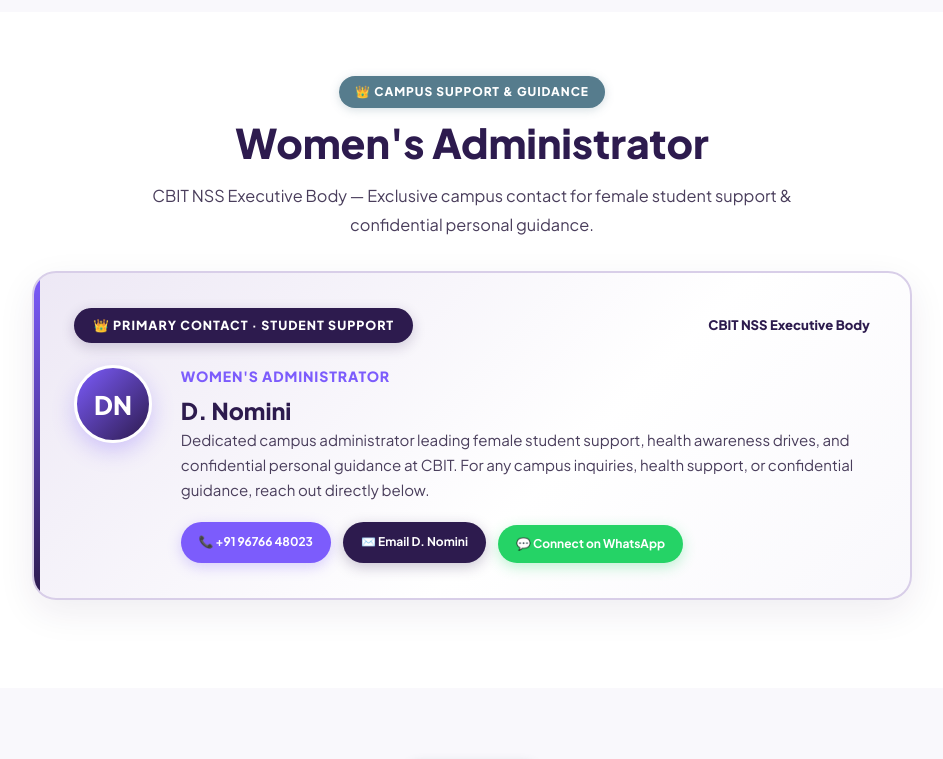
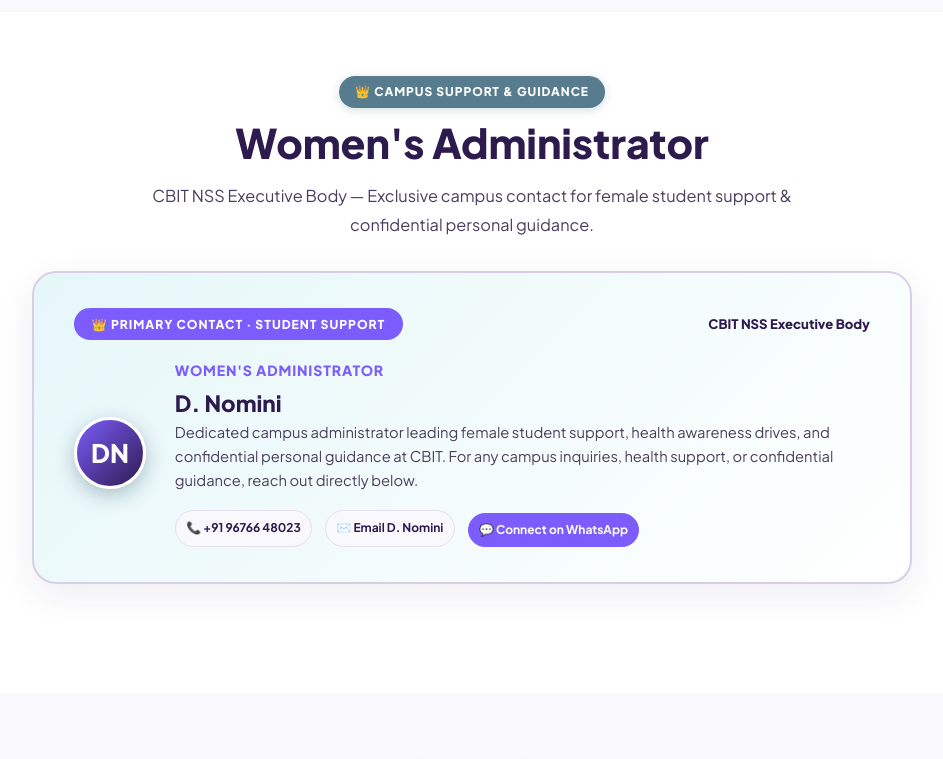
Before and after one commit to vroom0456/CBITNSS-World-PMOS-Day, a Next.js app: page /about in a window 1280 px wide. Shown: the part 480-1239 px from the top of the page, without its empty margins (168-1111 px from the left). Built offline with nearby package versions, Linux system fonts and the light colour scheme.

Commit message:
fix(about): restore exact theme colors for D. Nomini component and simplify team members to plain list

```diff
--- a/src/app/about/page.tsx
+++ b/src/app/about/page.tsx
@@ -75,8 +75,8 @@
                     Dedicated campus administrator leading female student support, health awareness drives, and confidential personal guidance at CBIT. For any campus inquiries, health support, or confidential guidance, reach out directly below.
                   </p>
                   <div className="spotlight-actions">
-                    <a href="tel:+919676648023" className="btn-contact-pill phone-pill">📞 +91 96766 48023</a>
-                    <a href="mailto:nominiderangula@gmail.com" className="btn-contact-pill email-pill">✉️ Email D. Nomini</a>
+                    <a href="tel:+919676648023" className="btn-contact-pill">📞 +91 96766 48023</a>
+                    <a href="mailto:nominiderangula@gmail.com" className="btn-contact-pill">✉️ Email D. Nomini</a>
                     <a href="https://wa.me/919676648023?text=Hi%20Nomini,%20I%20have%20a%20query%20regarding%20PMOS" target="_blank" rel="noopener noreferrer" className="btn-contact-pill whatsapp-pill">💬 Connect on WhatsApp</a>
                   </div>
                 </div>
--- a/src/app/globals.css
+++ b/src/app/globals.css
@@ -394,134 +394,88 @@
     .resource-card h5{font-size:0.93rem;font-weight:800;color:var(--nss-navy);margin-bottom:0.3rem;}
     .resource-card p{font-size:0.84rem;color:var(--text-body);line-height:1.62;}
 
-    /* WOMEN ADMIN SPOTLIGHT CARD — MATCHING SITE THEME */
+    /* WOMEN ADMIN SPOTLIGHT CARD */
     .women-admin-spotlight{
-      background: linear-gradient(135deg, var(--soft-teal-bg) 0%, #FFFFFF 60%, var(--bg-main) 100%);
+      background: linear-gradient(135deg, #E6F7F9 0%, #FFFFFF 100%);
       border: 2px solid var(--soft-teal-border);
       border-radius: var(--r-lg);
       padding: 2.2rem 2.5rem;
-      margin-bottom: 1.5rem;
-      box-shadow: var(--shadow-card);
+      margin-bottom: 2.8rem;
+      box-shadow: 0 10px 32px rgba(15,56,84,0.10);
       position: relative;
       overflow: hidden;
       transition: transform 0.35s var(--ease-spring), box-shadow 0.3s ease;
       text-align: left;
     }
-    .women-admin-spotlight::before {
-      content: '';
-      position: absolute;
-      top: 0;
-      left: 0;
-      width: 6px;
-      height: 100%;
-      background: linear-gradient(180deg, var(--nss-blue-accent) 0%, var(--nss-navy) 100%);
-    }
     .women-admin-spotlight:hover{
       transform: translateY(-4px);
-      box-shadow: 0 16px 40px rgba(45, 27, 78, 0.12);
+      box-shadow: 0 16px 40px rgba(15,56,84,0.16);
     }
     .spotlight-top{
       display: flex;
       align-items: center;
       justify-content: space-between;
-      margin-bottom: 1.4rem;
+      margin-bottom: 1.2rem;
       flex-wrap: wrap;
       gap: 0.5rem;
     }
     .spotlight-badge{
-      background: var(--nss-navy);
-      color: #FFFFFF;
-      padding: 0.42rem 1.2rem;
+      background: var(--soft-teal-accent);
+      color: #fff;
+      padding: 0.35rem 1.1rem;
       border-radius: var(--r-pill);
-      font-size: 0.78rem;
+      font-size: 0.76rem;
       font-weight: 800;
       text-transform: uppercase;
       letter-spacing: 0.08em;
       display: inline-flex;
       align-items: center;
       gap: 0.4rem;
-      box-shadow: 0 4px 14px rgba(45, 27, 78, 0.2);
     }
     .spotlight-body{
       display: flex;
-      align-items: flex-start;
+      align-items: center;
       gap: 1.8rem;
     }
     .spotlight-avatar{
-      width: 78px;
-      height: 78px;
+      width: 72px;
+      height: 72px;
       border-radius: 50%;
-      background: linear-gradient(135deg, var(--nss-blue-accent) 0%, var(--nss-navy) 100%);
-      color: #FFFFFF;
-      font-size: 1.6rem;
-      font-weight: 800;
+      background: linear-gradient(135deg, var(--soft-teal-accent), var(--nss-navy));
+      color: #fff;
       display: flex;
       align-items: center;
       justify-content: center;
+      font-size: 1.6rem;
+      font-weight: 800;
+      box-shadow: 0 6px 20px rgba(15,56,84,0.30);
       flex-shrink: 0;
-      box-shadow: 0 8px 22px rgba(124, 92, 252, 0.3);
-      border: 3px solid #FFFFFF;
-    }
-    .spotlight-info {
-      flex: 1;
-    }
-    .spotlight-info h3.name {
-      font-size: 1.45rem;
+      border: 3px solid #fff;
+    }
+    .spotlight-info h3.name{
+      font-size: 1.4rem;
       font-weight: 800;
       color: var(--nss-navy);
       margin-bottom: 0.2rem;
     }
-    .spotlight-info p.role {
+    .spotlight-info p.role{
       font-size: 0.88rem;
       font-weight: 800;
-      color: var(--nss-blue-accent);
+      color: var(--soft-teal-accent);
       text-transform: uppercase;
       letter-spacing: 0.06em;
-      margin-bottom: 0.5rem;
-    }
-    .spotlight-info p.desc {
-      font-size: 0.94rem;
+      margin-bottom: 0.4rem;
+    }
+    .spotlight-info p.desc{
+      font-size: 0.92rem;
       color: var(--text-body);
       line-height: 1.65;
-      margin-bottom: 1.2rem;
-    }
-    .spotlight-actions {
+      margin-bottom: 1.1rem;
+    }
+    .spotlight-actions{
       display: flex;
       gap: 0.8rem;
       flex-wrap: wrap;
-    }
-    .btn-contact-pill.phone-pill {
-      background: var(--nss-blue-accent) !important;
-      color: #FFFFFF !important;
-      border: none !important;
-      padding: 0.55rem 1.1rem !important;
-      box-shadow: 0 4px 14px rgba(124, 92, 252, 0.28) !important;
-    }
-    .btn-contact-pill.phone-pill:hover {
-      background: var(--nss-navy) !important;
-      transform: translateY(-2px) scale(1.03) !important;
-    }
-    .btn-contact-pill.email-pill {
-      background: var(--nss-navy) !important;
-      color: #FFFFFF !important;
-      border: none !important;
-      padding: 0.55rem 1.1rem !important;
-      box-shadow: 0 4px 14px rgba(45, 27, 78, 0.25) !important;
-    }
-    .btn-contact-pill.email-pill:hover {
-      background: var(--nss-blue-accent) !important;
-      transform: translateY(-2px) scale(1.03) !important;
-    }
-    .btn-contact-pill.whatsapp-pill {
-      background: #25D366 !important;
-      color: #FFFFFF !important;
-      border: none !important;
-      padding: 0.55rem 1.1rem !important;
-      box-shadow: 0 4px 14px rgba(37, 211, 102, 0.3) !important;
-    }
-    .btn-contact-pill.whatsapp-pill:hover {
-      background: #16A34A !important;
-      transform: translateY(-2px) scale(1.03) !important;
     }
 
     /* TEAM DIRECTORY — SIMPLE CLEAN LIST */
```
